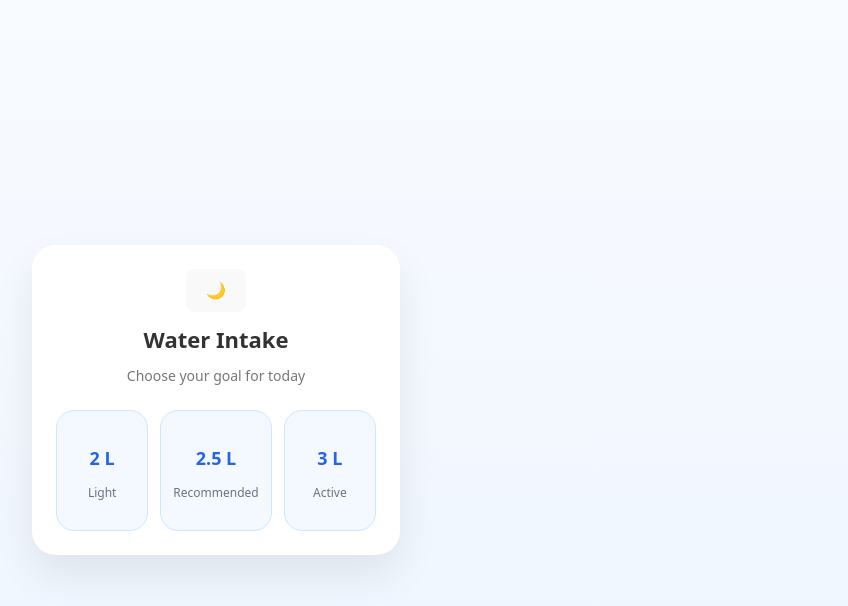
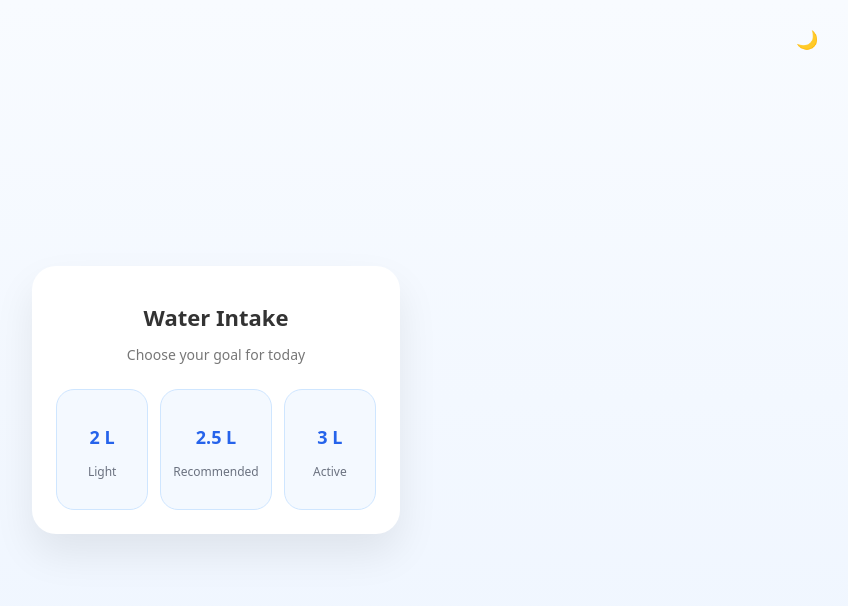
Before and after one commit to joylinmhs/Water-Intake-Tracker, a React (Vite) app: page / in a window 1280 px wide. Shown: the top 606 px of the page, without its empty margins (424-1272 px from the left). Built offline with nearby package versions, Linux system fonts and the light colour scheme.

Commit message:
Add night mode CSS

```diff
--- a/src/App.css
+++ b/src/App.css
@@ -249,3 +249,37 @@
 .goal-card.active h3 {
   color: #3d1eaf;
 }
+
+.theme-toggle {
+  position: absolute;
+  top: 16px;
+  right: 16px;
+  background: transparent;
+  border: none;
+  font-size: 18px;
+  cursor: pointer;
+}
+
+/* 🌙 Night mode */
+.app.dark {
+  background: linear-gradient(180deg, #0f172a, #020617);
+}
+
+.app.dark .card {
+  background: #020617;
+  color: #e5e7eb;
+}
+
+.app.dark .subtitle,
+.app.dark .count {
+  color: #9ca3af;
+}
+
+.app.dark .goal-card {
+  background: #020617;
+  border-color: #334155;
+}
+
+.app.dark .goal-card.active {
+  background: #0f172a;
+}
```
